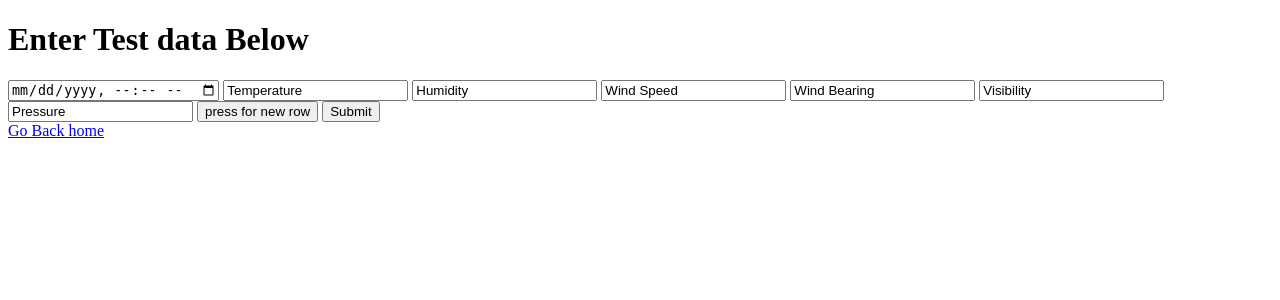
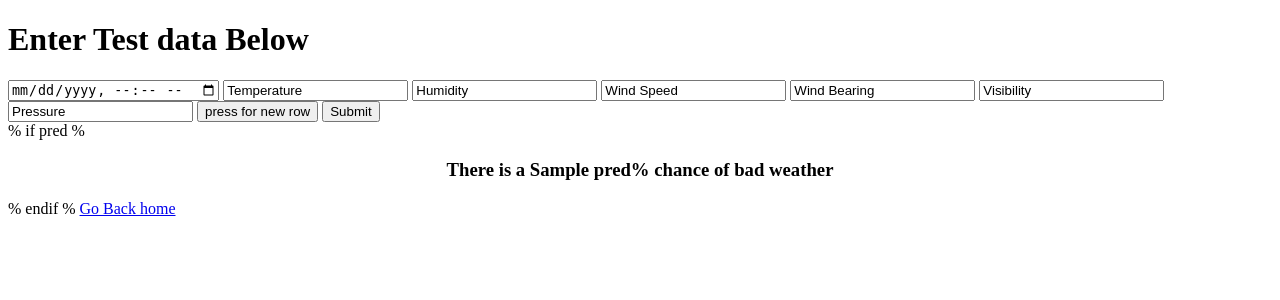
Before and after one commit to TheFungusAmongUs/MEC2022, a Flask app: template templates/Test.html in a window 1280 px wide. Shown: the top 300 px of the page. Run offline with Flask 2, Linux system fonts and the light colour scheme; the template is opened without the code that fills it: most values are stand-ins (such as "Sample title", 1, 10 or a date in 2020).

Commit message:
Update Test.html

```diff
--- a/templates/Test.html
+++ b/templates/Test.html
@@ -29,6 +29,11 @@
           <input type="button" name="new entry" value = "press for new row">
           <input type="submit" >
       </form>
+       % if pred %
+      <center>
+        <h3>There is a {{ pred }}% chance of bad weather</h3>
+      </center>
+      % endif %
       <a href="/" >Go Back home</a>
   </div>
   </body>
```
